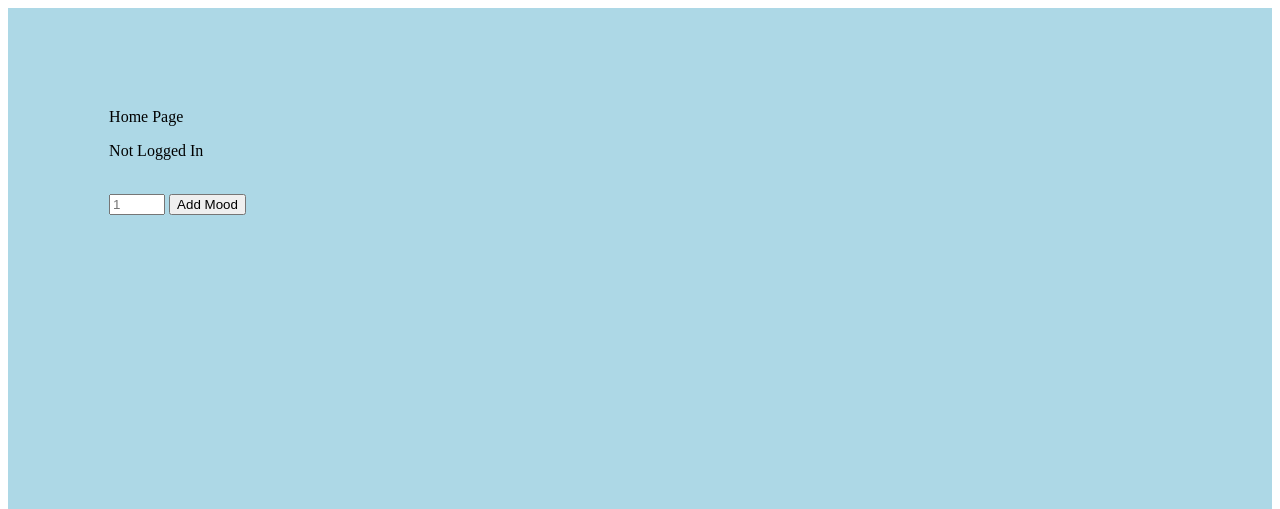
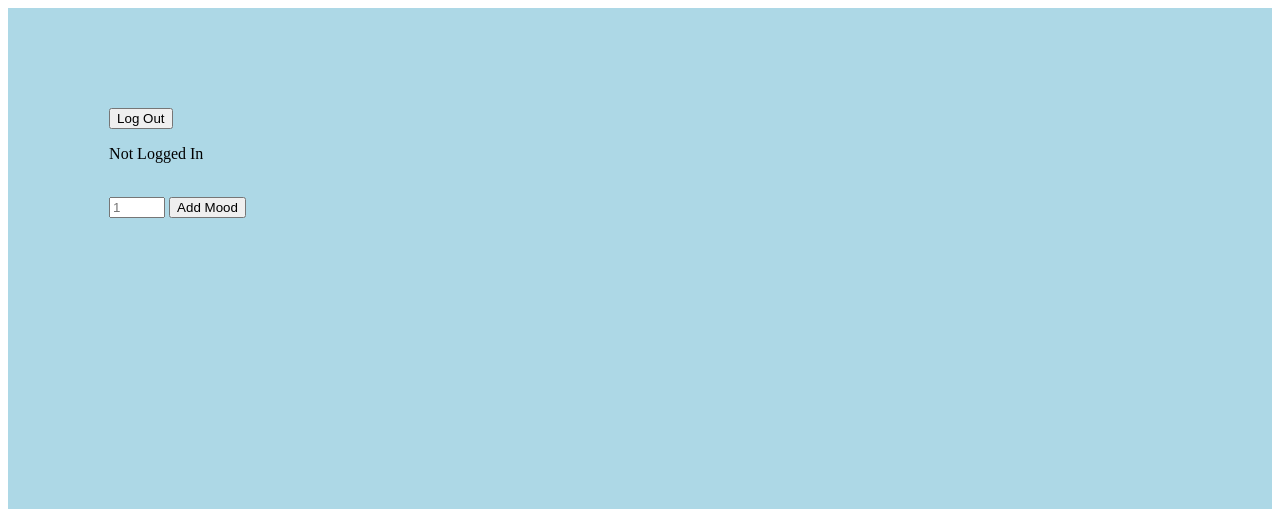
Before and after one commit to idcpaine/spsteam51, a plain HTML site: page src/main/webapp/homepage.html in a window 1280 px wide. Shown: the top 509 px of the page. Drawn offline with Linux system fonts and the light colour scheme; no server answers.

Commit message:
add logout button

```diff
--- a/src/main/webapp/homepage.html
+++ b/src/main/webapp/homepage.html
@@ -1,15 +1,19 @@
 <!DOCTYPE html>
 <html>
 <div id = "homepage-big">
+
   <head>
-    Home Page
 <!-- Link for push notifications  -->
 <link rel="stylesheet" href="homepage.css">
 <link href="https://fonts.googleapis.com/css2?family=Roboto:wght@400;700&display=swap" rel="stylesheet">
 
 <script src="https://cdn.gravitec.net/storage/bcdc1764647858b01d53bc0c1e752d57/client.js" async></script>
 </head>
-<p id='status'>Not Logged In</p>
+<div id="navbar">
+    <button type="button" onclick="firebase.auth().signOut()" class="logout">Log Out </button>
+    <p id='status'>Not Logged In</p>
+</div>
+
 <div class="card-group" id="printName" style="margin-top: 1rem;"></div>
 <br>
 <div>
@@ -19,6 +23,7 @@
   </form>
   <ul id = "mood-list"></ul>
 </div>
+
 <!-- firebase -->
 <script src="https://www.gstatic.com/firebasejs/8.2.7/firebase-app.js"></script>
 <script src="https://www.gstatic.com/firebasejs/8.2.7/firebase-analytics.js"></script>
@@ -43,7 +48,7 @@
     firebase.analytics();
     var db = firebase.firestore();
 
-    // const formElem = document.querySelector('form');
+
 
     var tableValues = new Array(0);
     firebase.auth().onAuthStateChanged(function(user) {
@@ -54,6 +59,11 @@
         document.getElementById("status").innerHTML = "Signed in as " + user.email;
         //this code outputs the user's name
 
+    //if clicked logout or just not logged in, then should redirect you to login/sign up page
+    if(document.getElementById("status").innerHTML == "Not Logged In"){
+        console.log("Entered");
+        window.location = '/logsign.html';
+    }
 
 
 const moodList = document.querySelector('#mood-list');
```
